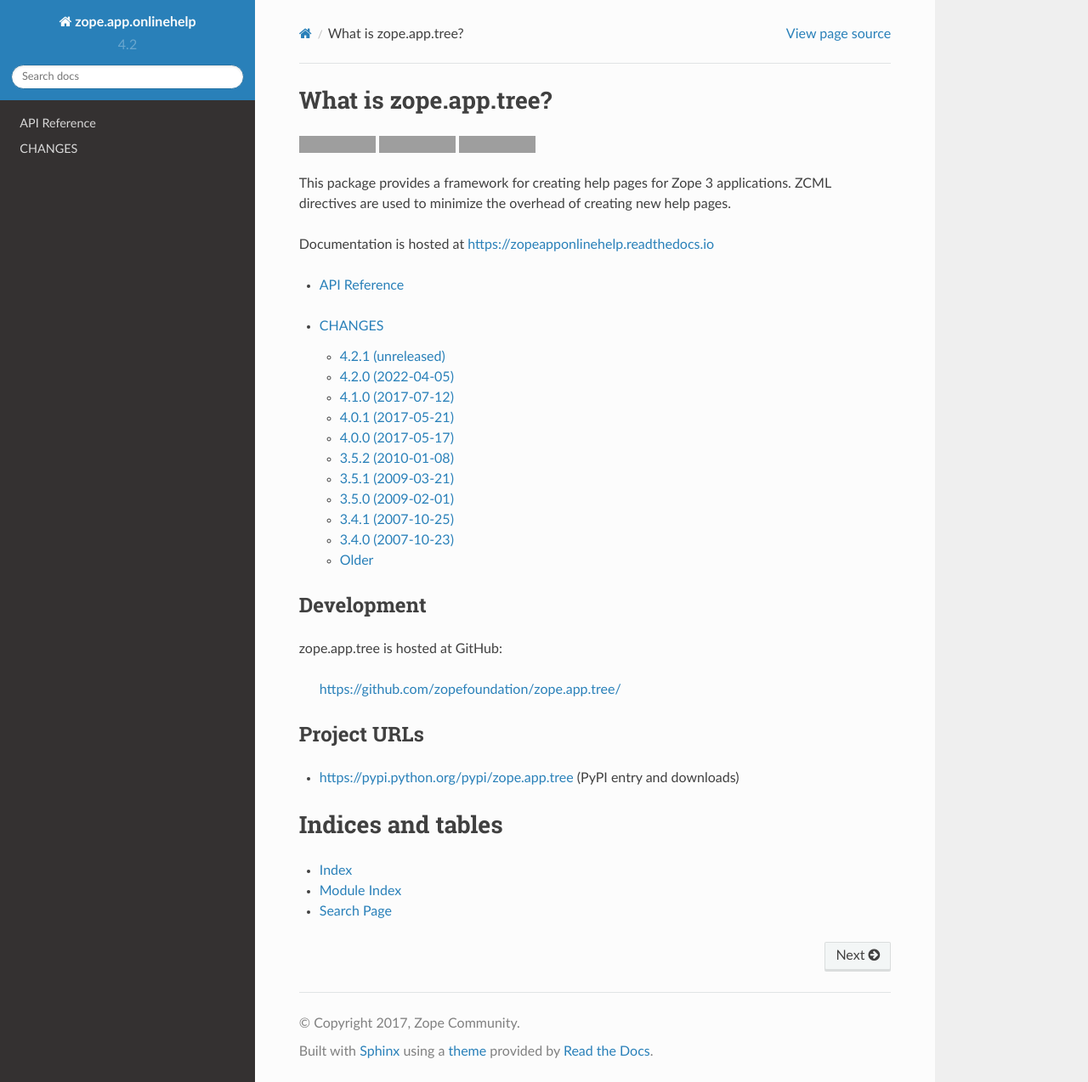
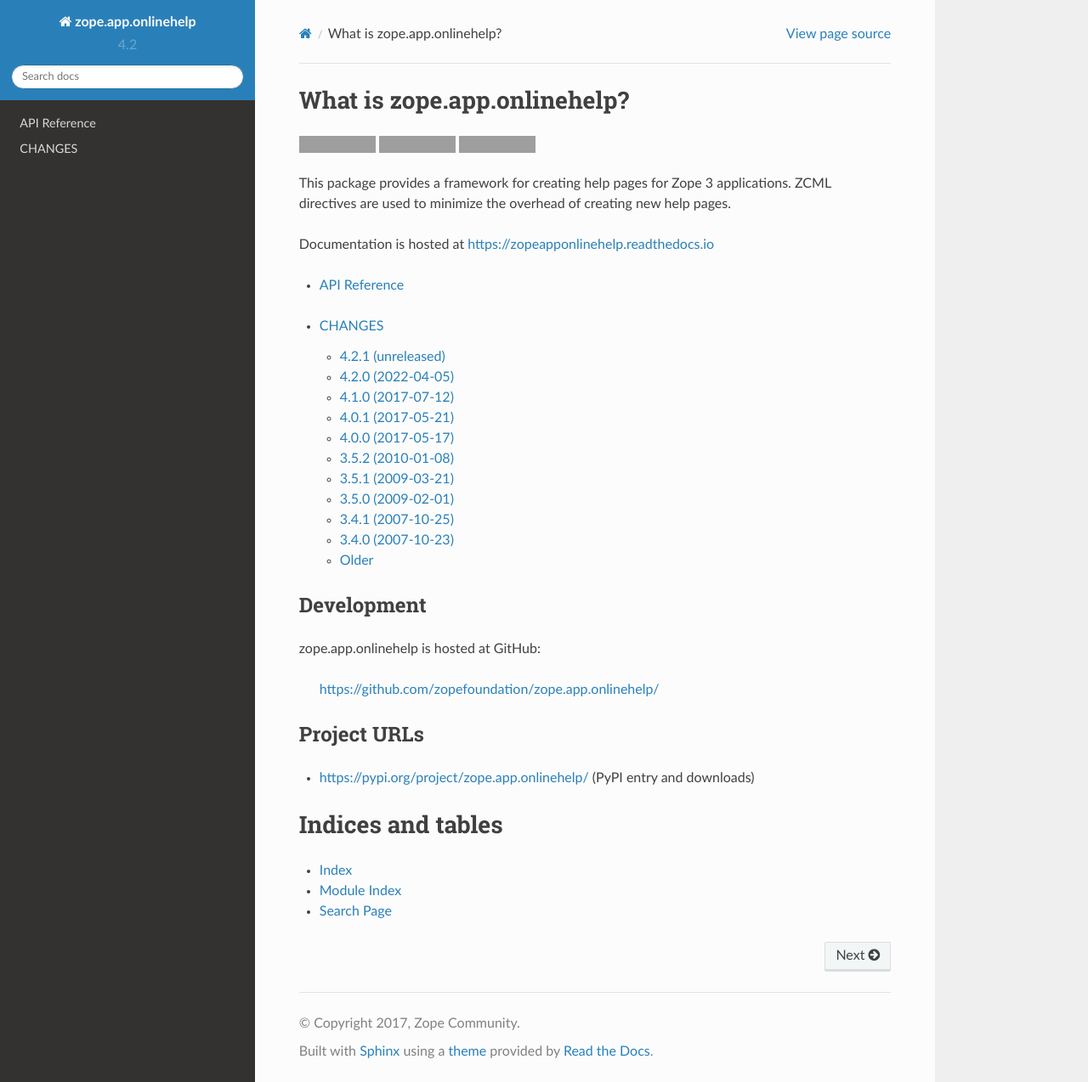
Before and after one commit to zopefoundation/zope.app.onlinehelp, a Sphinx documentation site: the page built from docs/index.rst, in a window 1280 px wide and 1274 px high. Shown: the whole window at 85% size. Built offline with Sphinx 7.4.7 and the Read the Docs theme 2.0.0, drawn with Linux system fonts in a browser that asks for light colours; grey boxes are pictures that could not be loaded.

Commit message:
This is zope.app.onlinehelp not zope.app.tree.

```diff
--- a/docs/index.rst
+++ b/docs/index.rst
@@ -1,6 +1,6 @@
-==========================
- What is zope.app.tree?
-==========================
+==============================
+ What is zope.app.onlinehelp?
+==============================
 
 .. include:: ../README.rst
 
@@ -19,16 +19,16 @@
 Development
 ===========
 
-zope.app.tree is hosted at GitHub:
+zope.app.onlinehelp is hosted at GitHub:
 
-    https://github.com/zopefoundation/zope.app.tree/
+    https://github.com/zopefoundation/zope.app.onlinehelp/
 
 
 
 Project URLs
 ============
 
-* https://pypi.python.org/pypi/zope.app.tree       (PyPI entry and downloads)
+* https://pypi.org/project/zope.app.onlinehelp/       (PyPI entry and downloads)
 
 
 ====================
```
